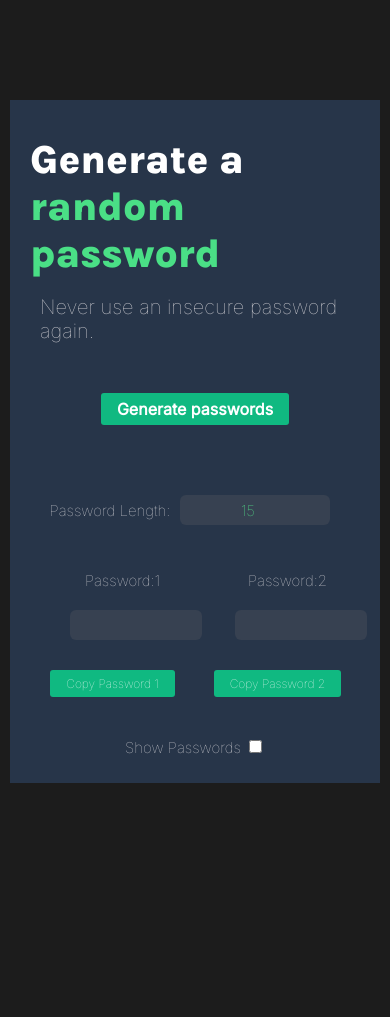
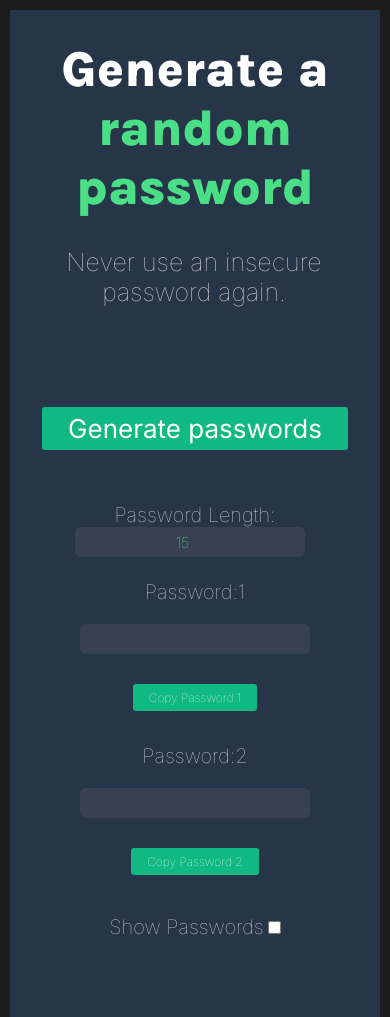
Before and after one commit to barbaroblade/passwordGenerator, a plain HTML site: page index.html in a window 390 px wide. Shown: the top 1017 px of the page. Before the commit the page ends 844 px from the top, so only its background shows below. Drawn offline with Linux system fonts and the light colour scheme.

Commit message:
commit changes

```diff
--- a/index.css
+++ b/index.css
@@ -1,6 +1,14 @@
+* {
+    margin: 0;
+    padding: 0;
+    box-sizing: border-box;
+}
+
 body {
     margin: 10px;
     background: #1C1C1C;
+    text-align: center;
+
 
 }
 
@@ -10,7 +18,8 @@ body {
     flex-direction: column;
     align-items: center;
     padding:20px;
-    margin-top: 100px;
+    margin-top: 10px;
+
 
 
 }
@@ -28,6 +37,9 @@ input{
     display: flex;
     justify-content: space-around;
     margin-top:40px;
+    font-family: 'Inter', sans-serif;
+    font-size: 25px;
+
 
 
 
@@ -75,14 +87,15 @@ input{
 }
 h5{
     font-family: 'Inter', sans-serif;
-    font-size: 20px;
+    font-size: 25px;
     color: #D5D4D8;
     font-weight: lighter;
-    margin: 2px 12px 20px 10px;
+    margin: 30px 12px 70px 10px;
+
 }
 .first-half{
     color: white;
-    font-size: 40px;
+    font-size: 50px;
     font-weight: 800;
    font-family: 'Karla', sans-serif;
 
@@ -90,7 +103,7 @@ h5{
 }
 .second-half{
     color:#4ADF86;
-    font-size: 40px;
+    font-size: 50px;
     font-weight: 800;
     font-family: 'Karla', sans-serif;
 
@@ -102,23 +115,23 @@ h5{
 #pass-btn{
     background: #10B981;
     color: #FFFFFF;
-    font-size: 16px;
+    font-size: 26px;
      font-family: 'Inter', sans-serif;
-     font-weight: 600;
+     font-weight: 400;
      border:none;
      border-radius: 3px;
      margin: auto;
-     padding: 6px 16px 6px 16px;
+     padding: 6px 26px 6px 26px;
      margin-bottom: 40px;
      margin-top: 30px;
 }
 
 label{
     font-family: 'Inter', sans-serif;
-    font-size: 15px;
+    font-size: 20px;
     color: #D5D4D8;
     font-weight: lighter;
-    margin-top: -4px;
+    margin-top: -7px;
 }
 #copy-btn1,
 #copy-btn2{
@@ -138,5 +151,36 @@ label{
      justify-content: space-around;
 }
 #showPassword{
-margin-bottom: 10px;
+margin-bottom: 80px;
 }
+/* Media Queries */
+@media (max-width: 390px) {
+    .container {
+        padding: 10px; /* Adjusted padding for smaller screens */
+    }
+
+    .inputs-container {
+        flex-direction: column;
+        align-items: center;
+        margin-top: 20px; /* Adjusted margin-top for smaller screens */
+    }
+
+    .password-label {
+        margin-left: 0; /* Reset margin-left for smaller screens */
+    }
+
+    #passwordLength,
+    #pass-One,
+    #pass-Two {
+        width: 100%;
+        margin-left: 0;
+    }
+}
+
+@media (max-width: 844px) {
+    .container,
+    .containerInput,
+    .containerConversion {
+        padding: 30px;
+    }
+}
--- a/index.html
+++ b/index.html
@@ -8,6 +8,7 @@
 </head>
 
     <body>
+        <div class = "main-container">
         <div class="container" >
 
                 <p>
@@ -43,6 +44,7 @@
                         <input id="showPassword" type="checkbox" onclick="showPassword()">
                          </div>
         </div>
+    </div>
 
         <script src="index.js"></script>
     </body>
```
